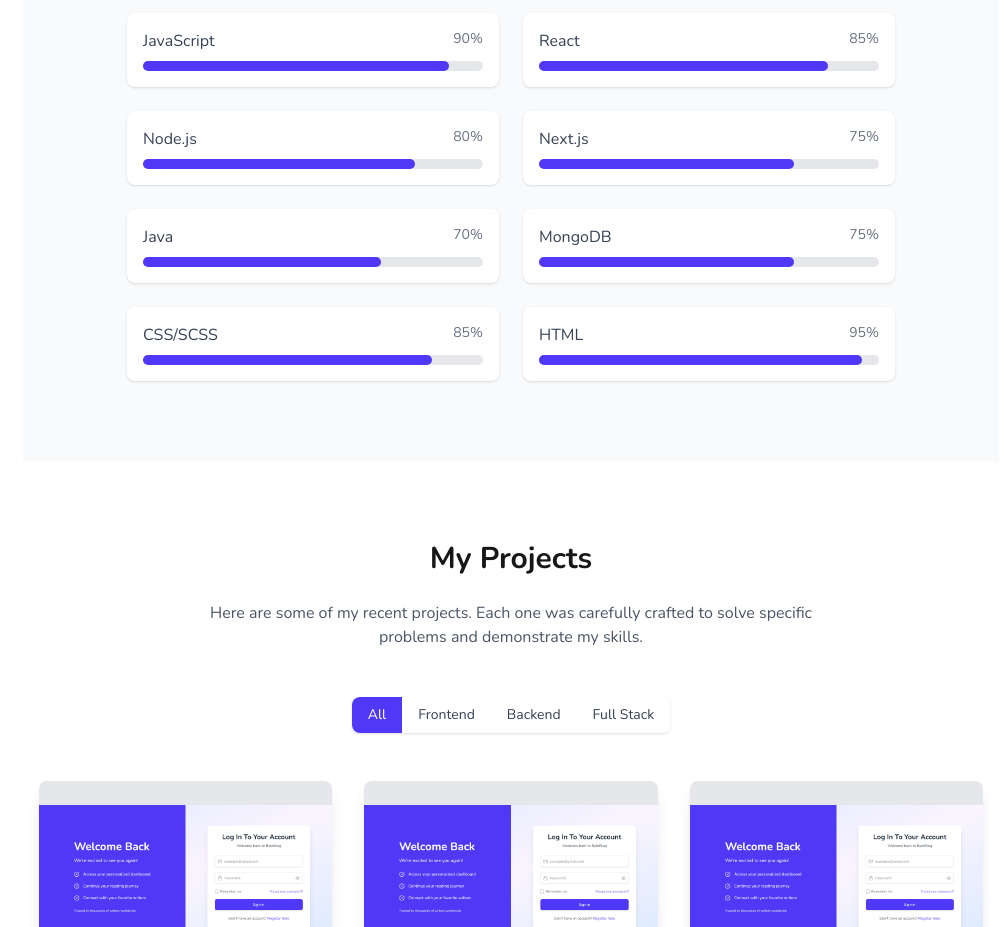
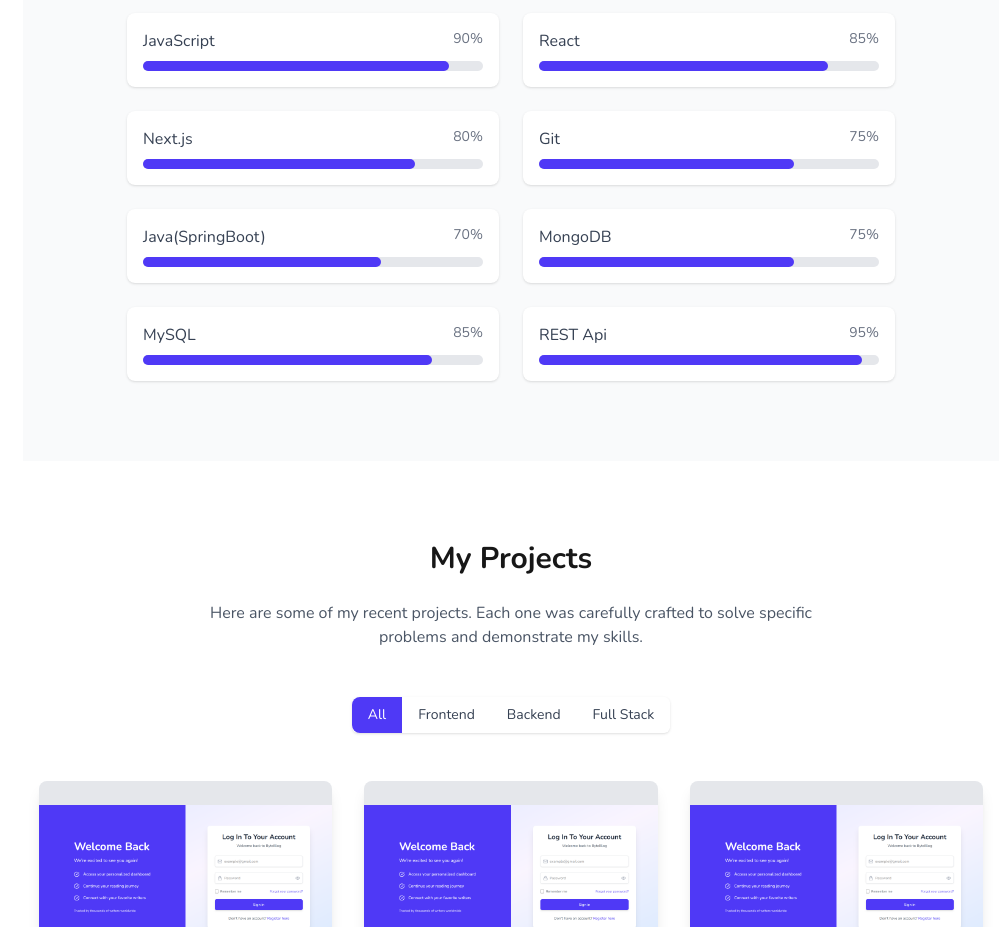
Before and after one commit to clifforddonk/blogsite_frontend, a Next.js app: page /dashboard/porfolio in a window 1280 px wide. Shown: the part 1320-2247 px from the top of the page, without its empty margins (273-1280 px from the left). Built offline with nearby package versions, Linux system fonts and the light colour scheme; no server answers; sample sign-in values are in the browser's storage.

Commit message:
new changes

```diff
--- a/app/dashboard/porfolio/page.jsx
+++ b/app/dashboard/porfolio/page.jsx
@@ -53,12 +53,12 @@
   const skills = [
     { name: "JavaScript", level: 90 },
     { name: "React", level: 85 },
-    { name: "Node.js", level: 80 },
-    { name: "Next.js", level: 75 },
-    { name: "Java", level: 70 },
+    { name: "Next.js", level: 80 },
+    { name: "Git", level: 75 },
+    { name: "Java(SpringBoot)", level: 70 },
     { name: "MongoDB", level: 75 },
-    { name: "CSS/SCSS", level: 85 },
-    { name: "HTML", level: 95 },
+    { name: "MySQL", level: 85 },
+    { name: "REST Api", level: 95 },
   ];
 
   const filteredProjects =
```
